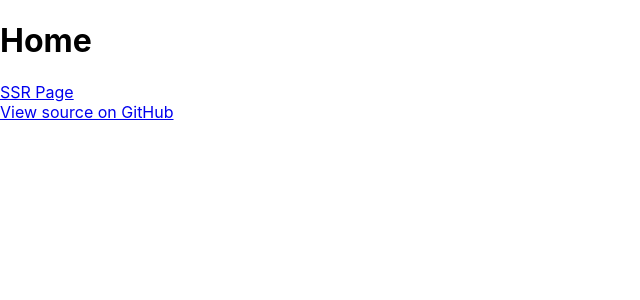
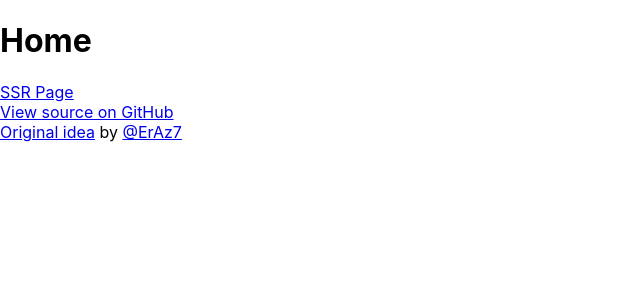
Before and after one commit to joulev/nextjs13-appdir-router-events, a Next.js app: page / in a window 1280 px wide. Shown: the top 300 px of the page, without its empty margins (0-640 px from the left). Built offline with nearby package versions, Linux system fonts and the light colour scheme.

Commit message:
add credit for the author of the idea
Signed-off-by: Vu Van Dung <me@joulev.dev>

```diff
--- a/app/layout.tsx
+++ b/app/layout.tsx
@@ -7,13 +7,15 @@ export default function RootLayout({ children }: React.PropsWithChildren) {
       <head />
       <body>
         <RootLayoutClient>{children}</RootLayoutClient>
-        <a
-          href="https://github.com/joulev/nextjs13-router-events"
-          target="_blank"
-          rel="noopener noreferrer"
-        >
-          View source on GitHub
-        </a>
+        <div>
+          <a href="https://github.com/joulev/nextjs13-router-events">View source on GitHub</a>
+        </div>
+        <div>
+          <a href="https://github.com/vercel/next.js/discussions/41745#discussioncomment-4127651">
+            Original idea
+          </a>{" "}
+          by <a href="https://github.com/ErAz7">@ErAz7</a>
+        </div>
       </body>
     </html>
   );
```
